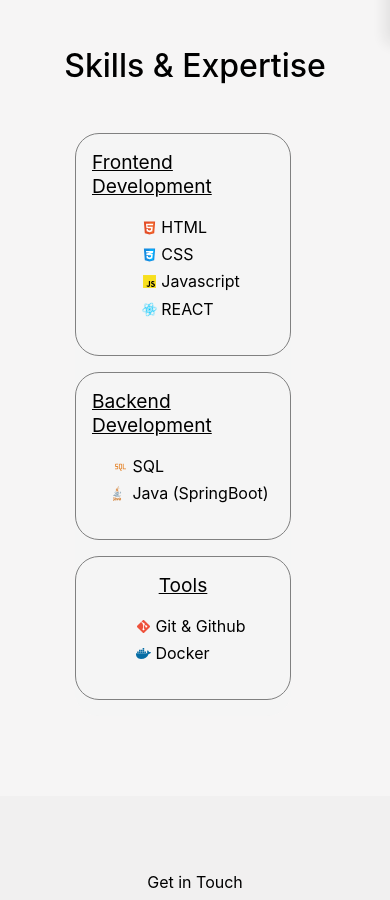
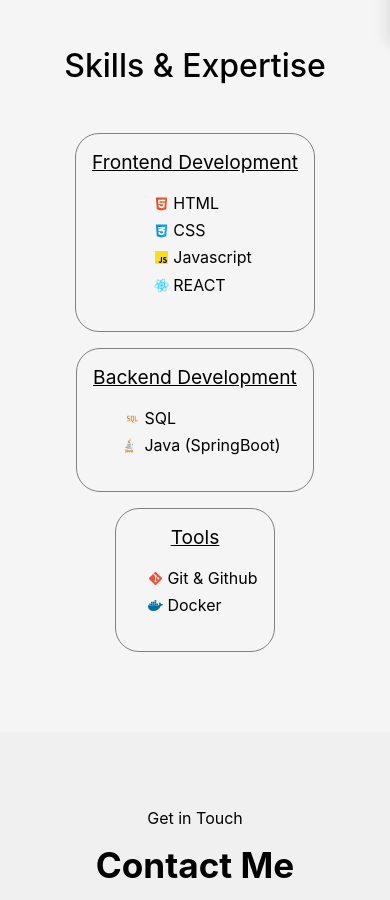
Before and after one commit to MrAndah/Portfolio, a React (Vite) app: page / in a window 390 px wide. Shown: the part 800-1700 px from the top of the page. Built offline with nearby package versions, Linux system fonts and the light colour scheme.

Commit message:
realigned skills section

```diff
--- a/src/about.css
+++ b/src/about.css
@@ -88,6 +88,7 @@
         flex-direction: column;
         border: none;
         width: 90%;
+        gap: 1rem;
     }
 
     .skills-div{
@@ -97,7 +98,8 @@
         background-color: whitesmoke;
         border-radius: 1.5rem;
         border: 0.05px solid grey;
-        margin-bottom: 1rem;
+        /*margin-bottom: 1rem;*/
+        maragin : 0 0 1rem 0 auto;
     }
 
     .one{
--- a/src/about.jsx
+++ b/src/about.jsx
@@ -14,8 +14,9 @@
         <section id="skills">
             <div className="skills-container">
                 <div className="skills-heading"> Skills & Expertise </div>
-                <FadeIn duration={250}>
+
                 <div className="skills-content">
+                    <FadeIn duration={250}>
                     <div className={"skills-div one"}>
                         <div className={'title'}> Frontend Development</div>
                         <ul className="skills-list">
@@ -37,6 +38,8 @@
                             </li>
                         </ul>
                     </div>
+                    </FadeIn>
+                    <FadeIn duration={250}>
                     <div className={"skills-div two"}>
                         <div className={'title'}> Backend Development</div>
                         <ul className="skills-list">
@@ -50,6 +53,8 @@
                             </li>
                         </ul>
                     </div>
+                    </FadeIn>
+                    <FadeIn duration={250}>
                     <div className={"skills-div three"}>
                         <div className={'title'}> Tools</div>
                         <ul className="skills-list">
@@ -63,8 +68,8 @@
                             </li>
                         </ul>
                     </div>
+                    </FadeIn>
                 </div>
-                </FadeIn>
             </div>
         </section>
     )
```
